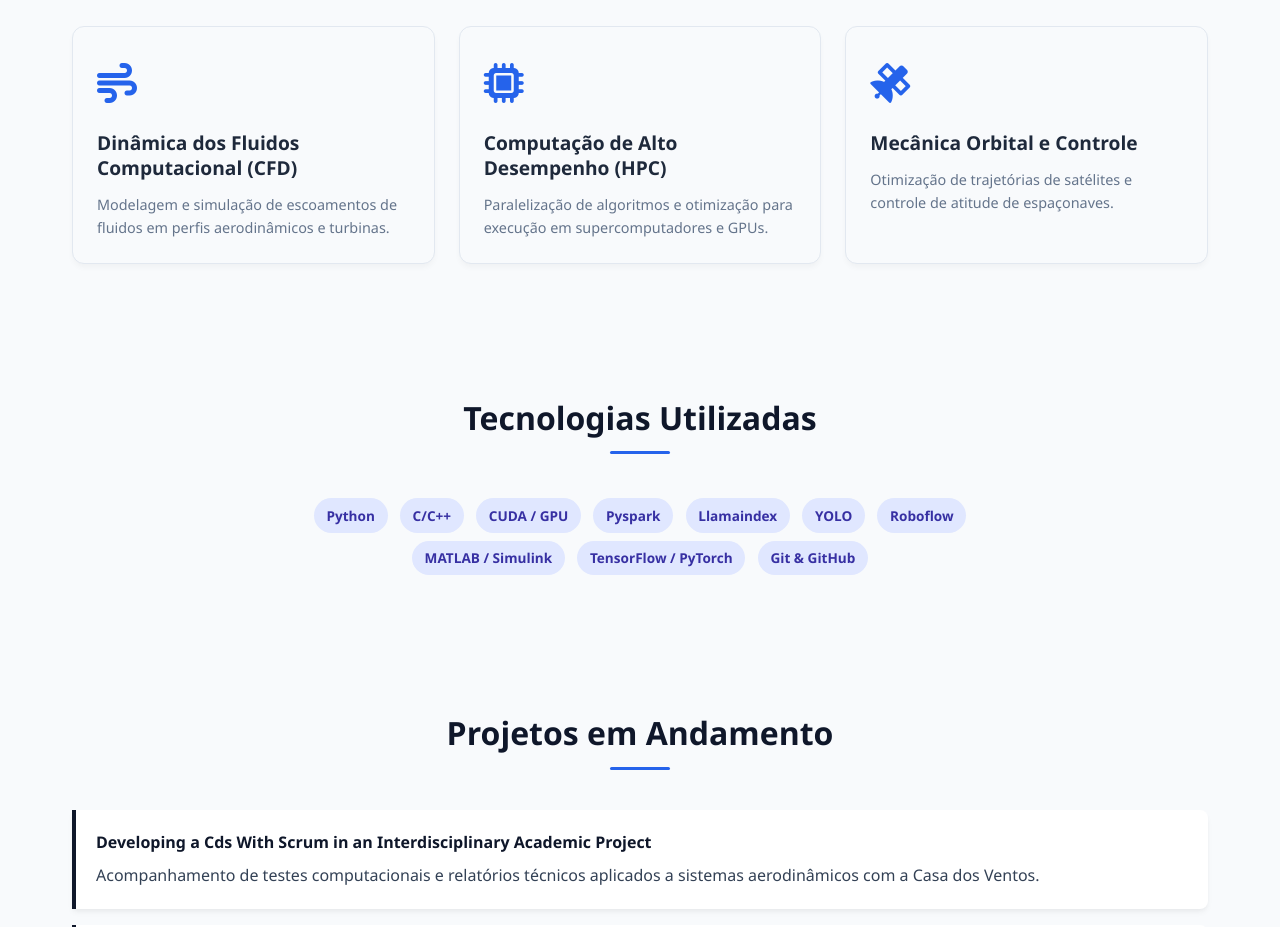
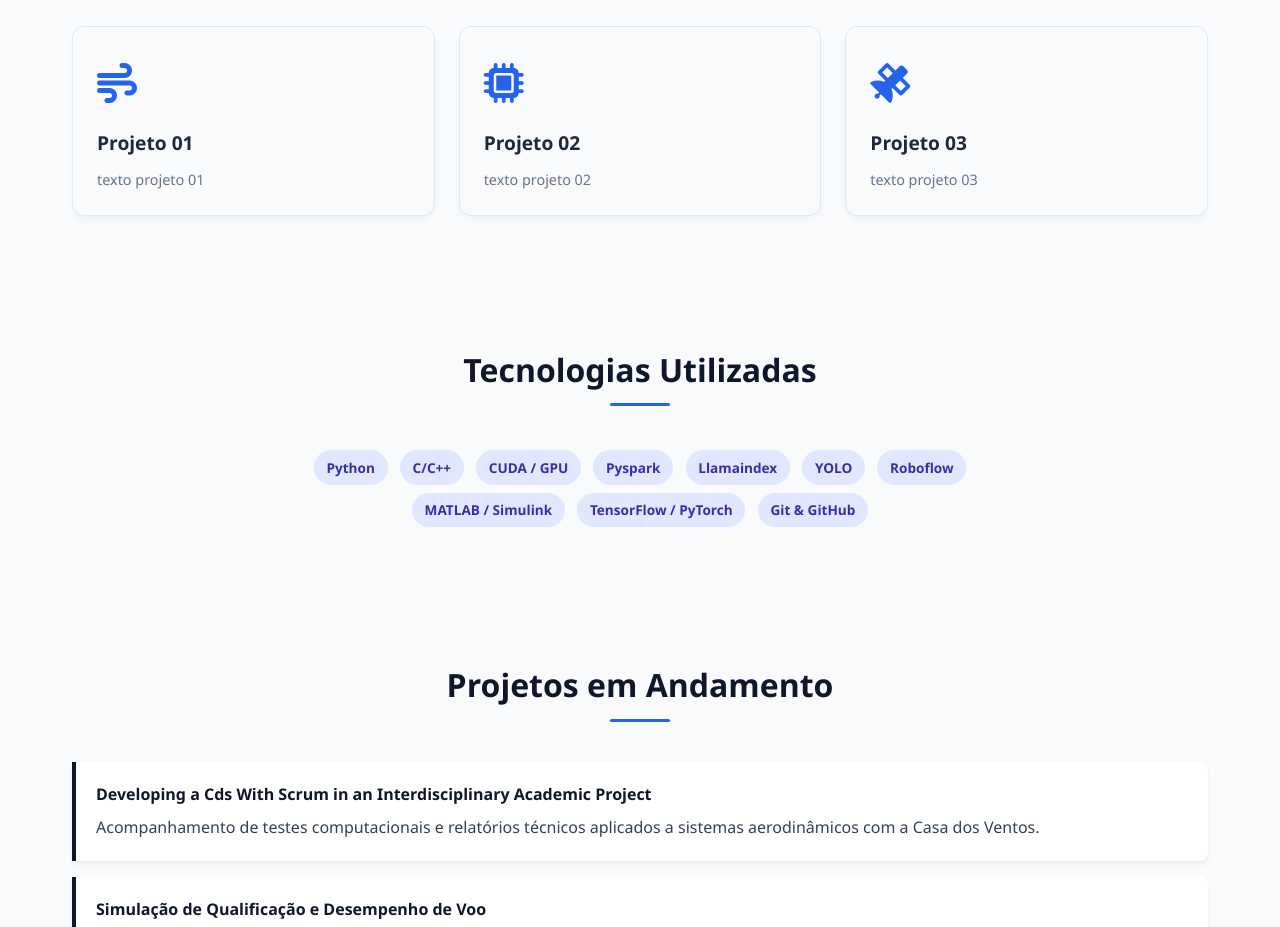
Before and after one commit to esac-gp/research, a plain HTML site: page index.html in a window 1280 px wide. Shown: the part 2160-3087 px from the top of the page. Drawn offline with Linux system fonts and the light colour scheme.

Commit message:
dev: format layout

```diff
--- a/index.html
+++ b/index.html
@@ -203,7 +203,7 @@
             box-shadow: 0 20px 25px -5px rgba(15, 23, 42, 0.2);
         }
 
-        /* --- CARDS DE MEMBROS (ESTILO COM MOLDURA E CÍRCULO) --- */
+        /* --- CARDS DE MEMBROS --- */
         .members-grid {
             display: grid;
             grid-template-columns: repeat(auto-fit, minmax(240px, 1fr));
@@ -567,18 +567,18 @@
         <div class="grid-3">
             <div class="member-card" style="padding: 1.5rem; text-align: left; align-items: flex-start;">
                 <div style="font-size: 2.5rem; color: var(--accent-blue); margin-bottom: 1rem;"><i class="fa-solid fa-wind"></i></div>
-                <h3 class="member-name" style="font-size: 1.2rem;">Dinâmica dos Fluidos Computacional (CFD)</h3>
-                <p style="font-size: 0.9rem; color: var(--text-muted);">Modelagem e simulação de escoamentos de fluidos em perfis aerodinâmicos e turbinas.</p>
+                <h3 class="member-name" style="font-size: 1.2rem;">Projeto 01</h3>
+                <p style="font-size: 0.9rem; color: var(--text-muted);">texto projeto 01</p>
             </div>
             <div class="member-card" style="padding: 1.5rem; text-align: left; align-items: flex-start;">
                 <div style="font-size: 2.5rem; color: var(--accent-blue); margin-bottom: 1rem;"><i class="fa-solid fa-microchip"></i></div>
-                <h3 class="member-name" style="font-size: 1.2rem;">Computação de Alto Desempenho (HPC)</h3>
-                <p style="font-size: 0.9rem; color: var(--text-muted);">Paralelização de algoritmos e otimização para execução em supercomputadores e GPUs.</p>
+                <h3 class="member-name" style="font-size: 1.2rem;">Projeto 02</h3>
+                <p style="font-size: 0.9rem; color: var(--text-muted);">texto projeto 02</p>
             </div>
             <div class="member-card" style="padding: 1.5rem; text-align: left; align-items: flex-start;">
                 <div style="font-size: 2.5rem; color: var(--accent-blue); margin-bottom: 1rem;"><i class="fa-solid fa-satellite"></i></div>
-                <h3 class="member-name" style="font-size: 1.2rem;">Mecânica Orbital e Controle</h3>
-                <p style="font-size: 0.9rem; color: var(--text-muted);">Otimização de trajetórias de satélites e controle de atitude de espaçonaves.</p>
+                <h3 class="member-name" style="font-size: 1.2rem;">Projeto 03</h3>
+                <p style="font-size: 0.9rem; color: var(--text-muted);">texto projeto 03</p>
             </div>
         </div>
     </section>
@@ -646,7 +646,7 @@
             <p>Acesse o repositório de gravações em vídeo das discussões de projetos e seminários internos do grupo.</p>
             <div>
                 <a href="https://drive.google.com/file/d/1KK48eqnEFQkfKUQRPYcn5Drdsqrx2bVq/view?usp=drive_link" target="_blank" class="external-link">
-                    <i class="fa-solid fa-circle-play"></i> Gravação da Reunião (Google Drive)
+                    <i class="fa-solid fa-circle-play"></i> Gravação da reunião on-line no dia 17/08/2026
                 </a>
             </div>
         </div>
@@ -660,7 +660,7 @@
             <h3>Atas das Reuniões</h3>
             <p>Registros formais de decisões, prazos e plano de ação do grupo de pesquisa.</p>
             <div>
-                <a href="./meeting%20minutes-20260817.md" target="_blank" class="external-link">
+                <a href="./meeting-minute-20260817.md" target="_blank" class="external-link">
                     <i class="fa-solid fa-file-contract"></i> Quarta reunião
                 </a>
             </div>
```
